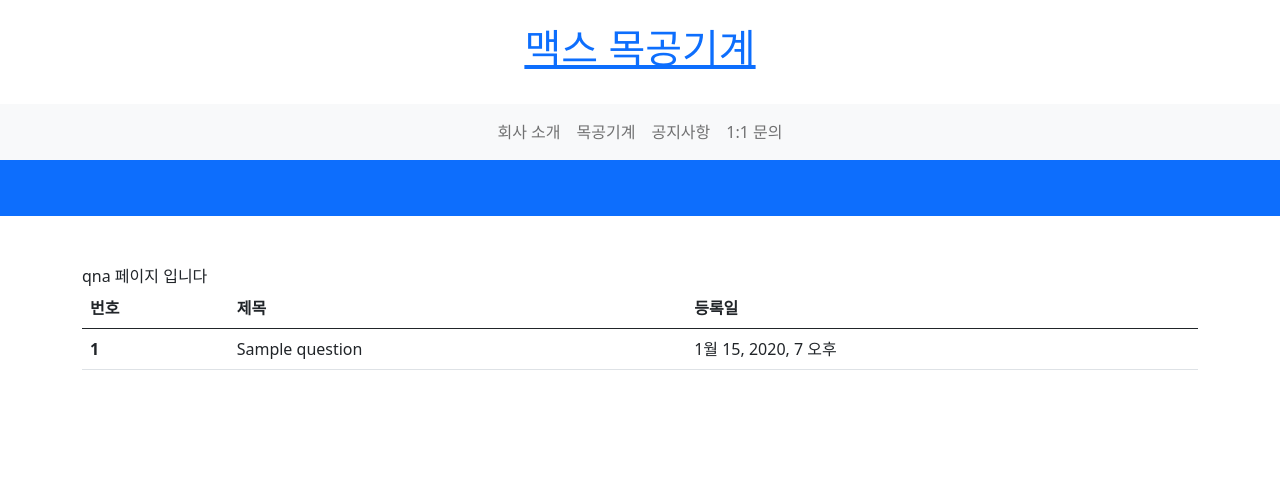
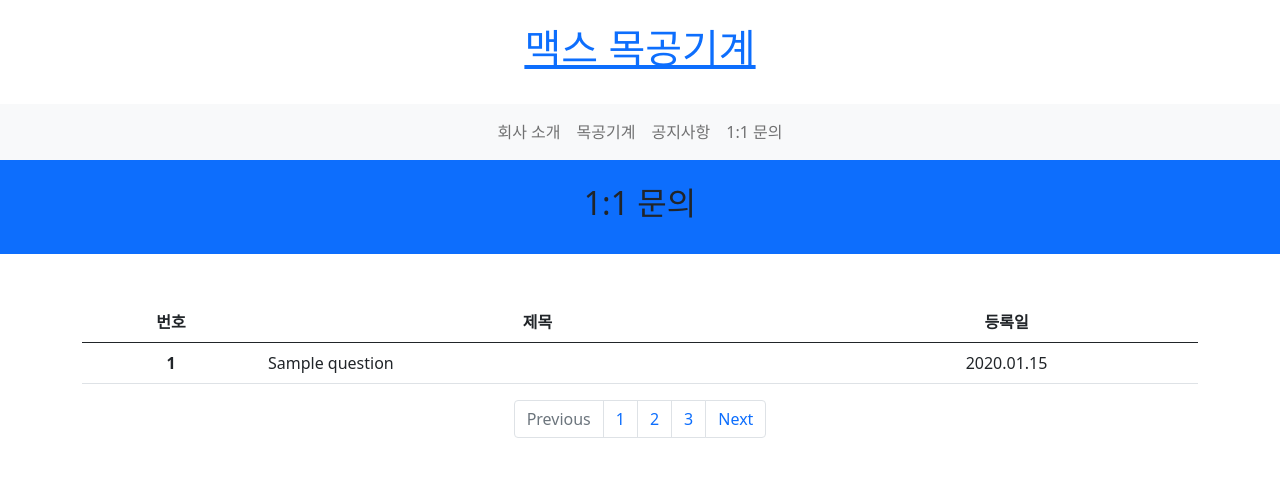
Before and after one commit to YS-study/max_django, a Django app: page /board/qna/ in a window 1280 px wide. Shown: the top 477 px of the page. Run offline with Django 3.2, Linux system fonts and the light colour scheme; tables that the repository leaves empty hold one stand-in row (values such as "Sample post").

Commit message:
index & detail templates

```diff
--- a/board/templates/qna/index.html
+++ b/board/templates/qna/index.html
@@ -2,25 +2,39 @@
 
 {% block content %}
 
-qna 페이지 입니다
+{# qna table #}
 <table class="table table-hover">
   <thead>
     <tr>
-      <th scope="col">번호</th>
-      <th scope="col">제목</th>
-      <th scope="col">등록일</th>
+      <th scope="col" class='text-center'>번호</th>
+      <th scope="col" class='text-center'>제목</th>
+      <th scope="col" class='text-center'>등록일</th>
     </tr>
   </thead>
   <tbody>
     {% for question in questions %}
       <tr>
-        <th scope="row">{{ question.pk }}</th>
-        <td>{{ question.title }}</td>
-        <td>{{ question.created_at }}</td>
+        <th scope="row" class='text-center'>{{ question.pk }}</th>
+        <td><a href="{% url 'board:qna_detail' question.pk %}" class="text-decoration-none text-dark">{{ question.title }}</a></td>
+        <td class='text-center'>{{ question.created_at|date:'Y.m.d' }}</td>
       </tr>
     {% endfor %}
   </tbody>
 </table>
 
+{# pagination #}
+<nav aria-label="Page navigation example">
+  <ul class="pagination justify-content-center">
+    <li class="page-item disabled">
+      <a class="page-link" href="#" tabindex="-1" aria-disabled="true">Previous</a>
+    </li>
+    <li class="page-item"><a class="page-link" href="#">1</a></li>
+    <li class="page-item"><a class="page-link" href="#">2</a></li>
+    <li class="page-item"><a class="page-link" href="#">3</a></li>
+    <li class="page-item">
+      <a class="page-link" href="#">Next</a>
+    </li>
+  </ul>
+</nav>
 
 {% endblock content %}
--- a/board/views.py
+++ b/board/views.py
@@ -10,7 +10,8 @@ from django.contrib.auth.decorators import login_required
 def notice(request):
     posts = Post.objects.order_by('-pk')
     context = {
-        'posts': posts
+        'posts': posts,
+        'menu': '공지사항'
     }
     return render(request, 'notice/index.html', context)
 
@@ -27,6 +28,7 @@ def notice_create(request):
         form = PostForm()
     context = {
         'form': form,
+        'menu': '공지사항',
     }
     return render(request, 'notice/create_update.html', context)
 
@@ -35,6 +37,7 @@ def notice_detail(request, pk):
     post = get_object_or_404(Post, pk=pk)
     context = {
         'post': post,
+        'menu': '공지사항',
     }
     return render(request, 'notice/detail.html', context)
 
@@ -56,6 +59,7 @@ def notice_update(request, pk):
     context = {
         'form': form,
         'post': post,
+        'menu': '공지사항',
     }
     return render(request, 'notice/create_update.html', context)
 
@@ -75,7 +79,8 @@ def notice_delete(request, pk):
 def qna(request):
     questions = Question.objects.order_by('-pk')
     context = {
-        'questions': questions
+        'questions': questions,
+        'menu': '1:1 문의'
     }
     return render(request, 'qna/index.html', context)
 
@@ -90,7 +95,8 @@ def qna_create(request):
     else:
         form = QuestionForm()
     context = {
-        'form': form
+        'form': form,
+        'menu': '1:1 문의'
     }
     return render(request, 'qna/create_update.html', context)
 
@@ -104,6 +110,7 @@ def qna_detail(request, pk):
         'question': question,
         'answer_form': answer_form,
         'answers': answers,
+        'menu': '1:1 문의',
     }
     return render(request, 'qna/detail.html', context)
 
@@ -119,7 +126,8 @@ def qna_update(request, pk):
     else:
         form = QuestionForm(instance=question)
     context = {
-        'form': form
+        'form': form,
+        'menu': '1:1 문의',
     }
     return render(request, 'qna/create_update.html', context)
 
```
Also changed, not shown: board/templates/notice/detail.html (+16 -3 lines), board/templates/notice/index.html (+22 -6 lines), board/templates/qna/detail.html (+11 -6 lines).
